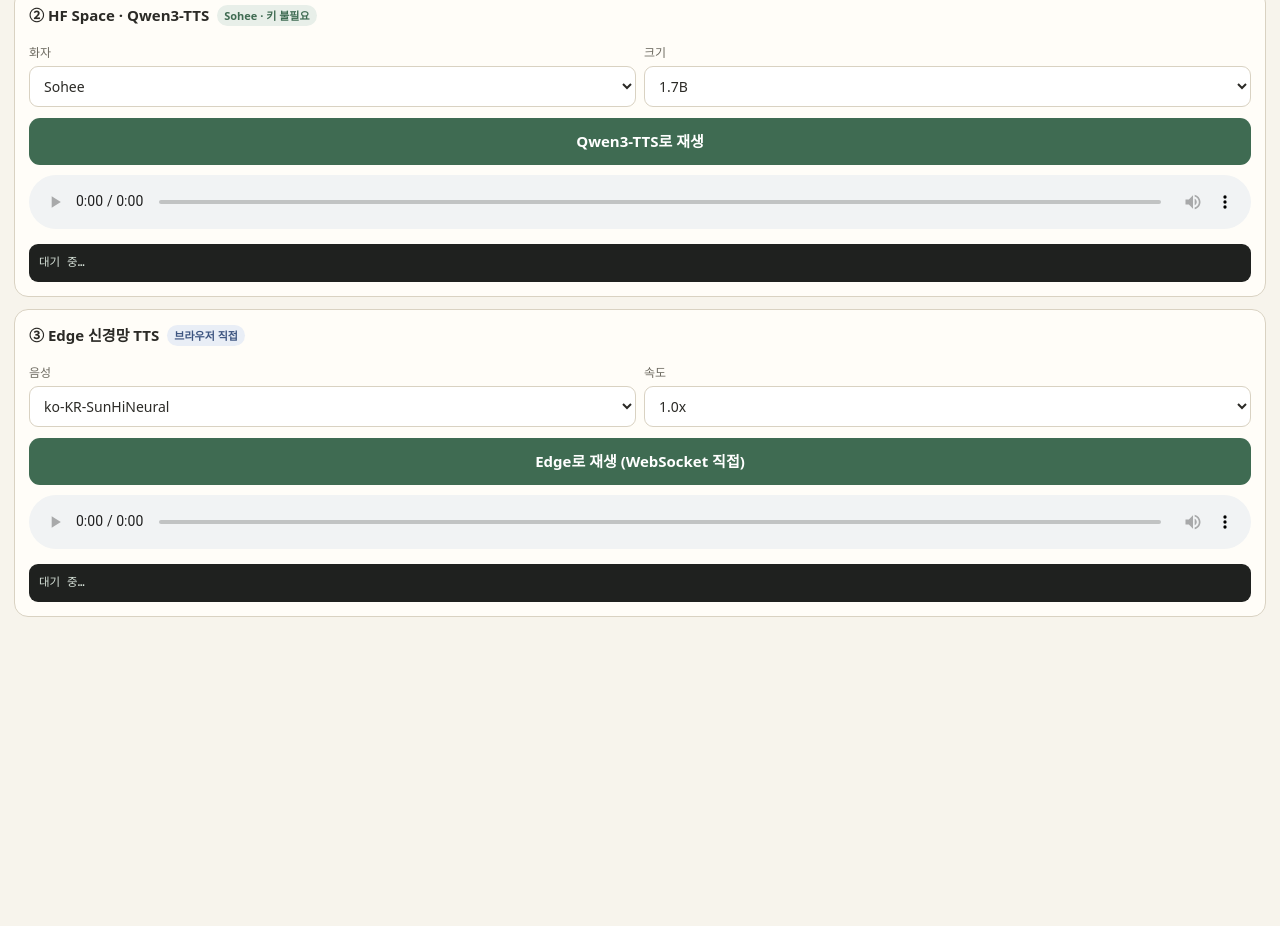
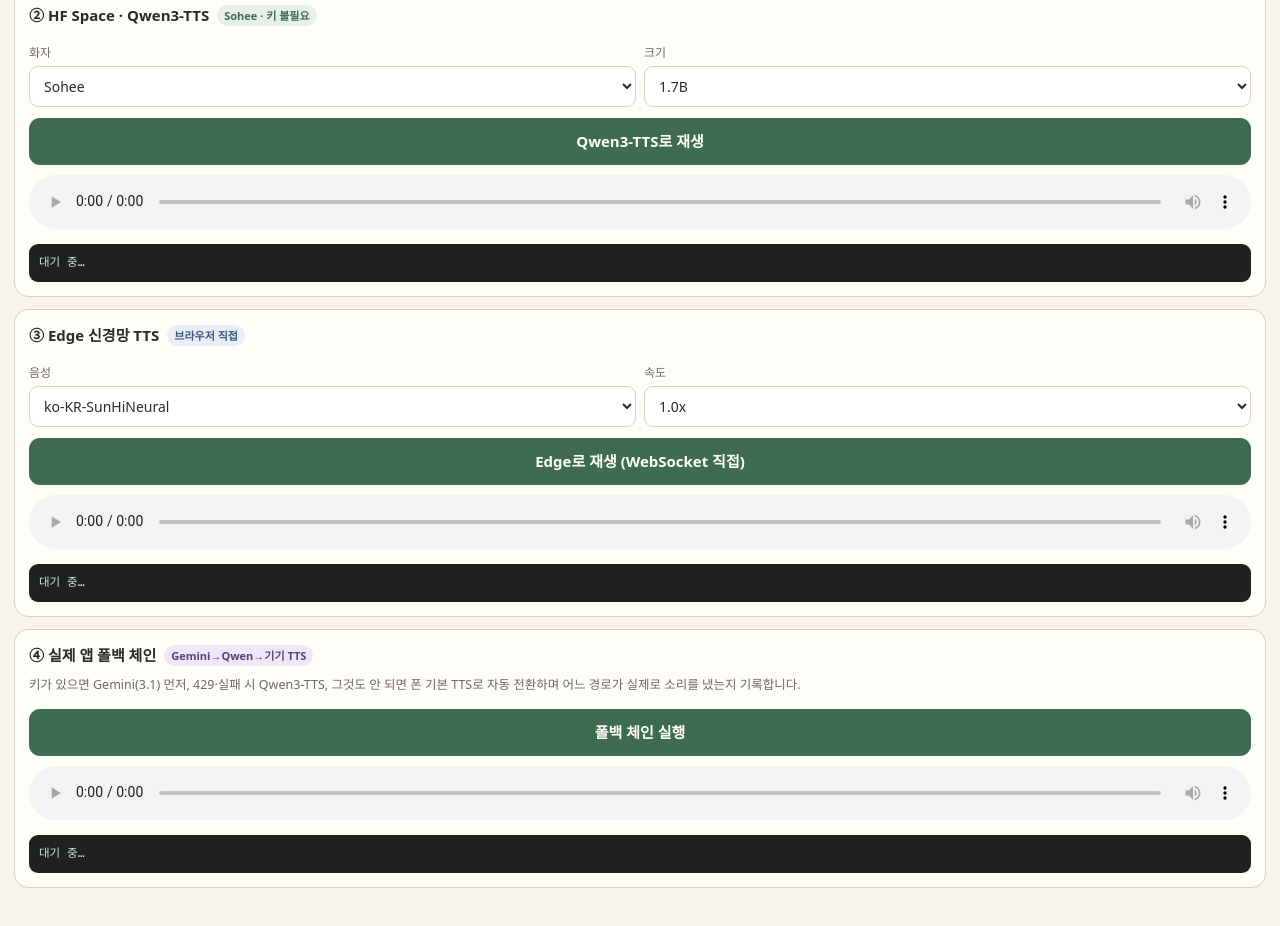
Before and after one commit to kthsp01a/kthsp1, a plain HTML site: page tts_probe.html in a window 1280 px wide. Shown: the part 711-1637 px from the top of the page. Before the commit the page ends 1400 px from the top, so only its background shows below. Drawn offline with Linux system fonts and the light colour scheme.

Commit message:
test: 폴백 체인 카드 추가, 3.8 모델 제거

```diff
--- a/tts_probe.html
+++ b/tts_probe.html
@@ -55,7 +55,7 @@
       <select id="gmodel">
         <option value="gemini-3.1-flash-tts-preview">3.1 flash tts</option>
         <option value="gemini-2.5-flash-preview-tts">2.5 flash tts</option>
-        <option value="gemini-3.8-flash-lite-tts">3.8 flash lite tts</option>
+        <option value="gemini-2.5-pro-preview-tts">2.5 pro tts</option>
       </select></div>
     <div><label>음성</label>
       <select id="gvoice">
@@ -97,6 +97,14 @@
   <button onclick="runEdge(this)">Edge로 재생 (WebSocket 직접)</button>
   <audio id="eaudio" controls></audio>
   <div class="log" id="elog">대기 중…</div>
+</div>
+
+<div class="card">
+  <h2>④ 실제 앱 폴백 체인 <span class="tag g">Gemini→Qwen→기기 TTS</span></h2>
+  <div class="sub" style="margin:0 0 4px">키가 있으면 Gemini(3.1) 먼저, 429·실패 시 Qwen3-TTS, 그것도 안 되면 폰 기본 TTS로 자동 전환하며 어느 경로가 실제로 소리를 냈는지 기록합니다.</div>
+  <button onclick="runChain(this)">폴백 체인 실행</button>
+  <audio id="caudio" controls></audio>
+  <div class="log" id="clog">대기 중…</div>
 </div>
 
 <script>
@@ -275,6 +283,86 @@ async function runEdge(btn){
 }
 // 키 저장
 document.getElementById('gkey').value = localStorage.getItem('gkey') || '';
+
+// ---------- ④ 폴백 체인 ----------
+function deviceSpeak(text, voiceHint){
+  return new Promise((res, rej)=>{
+    if(!('speechSynthesis' in window)) return rej(new Error('기기 TTS 없음'));
+    const u = new SpeechSynthesisUtterance(text);
+    u.lang = 'ko-KR'; u.rate = 1.0;
+    const vs = speechSynthesis.getVoices().filter(v=>v.lang && v.lang.toLowerCase().startsWith('ko'));
+    if(vs.length) u.voice = vs[0];
+    let spoke = false;
+    u.onstart = ()=>{ spoke = true; res(); };
+    u.onerror = (e)=> rej(new Error('기기 TTS 오류 '+(e.error||'')));
+    speechSynthesis.speak(u);
+    setTimeout(()=>{ if(!spoke) rej(new Error('기기 TTS 시작 안 됨(무음 모드/엔진 없음)')); }, 4000);
+  });
+}
+async function runChain(btn){
+  const text = document.getElementById('text').value.trim();
+  const key = (document.getElementById('gkey').value || '').trim();
+  reset('clog',''); btn.disabled = true;
+  const st = t0();
+  const a = document.getElementById('caudio');
+  // 1) Gemini
+  if(key){
+    log('clog','[1/3] Gemini 3.1 시도…');
+    try{
+      const t1=t0();
+      const r = await fetch(`https://generativelanguage.googleapis.com/v1beta/models/gemini-3.1-flash-tts-preview:generateContent?key=${encodeURIComponent(key)}`,
+        {method:'POST', headers:{'Content-Type':'application/json'},
+         body: JSON.stringify({contents:[{parts:[{text}]}],generationConfig:{responseModalities:['AUDIO'],speechConfig:{voiceConfig:{prebuiltVoiceConfig:{voiceName:'Sulafat'}}}}})});
+      if(!r.ok) throw new Error('HTTP '+r.status+' '+(await r.text()).slice(0,120));
+      const d = await r.json();
+      const part = d.candidates[0].content.parts.find(p=>p.inlineData)?.inlineData;
+      if(!part) throw new Error('오디오 없음');
+      const rate = /rate=(\d+)/.test(part.mimeType) ? +RegExp.$1 : 24000;
+      const bin = atob(part.data); const pcm = new Uint8Array(bin.length);
+      for(let i=0;i<bin.length;i++) pcm[i]=bin.charCodeAt(i);
+      a.src = URL.createObjectURL(pcmToWav(pcm, rate));
+      await a.play();
+      log('clog',`✅ Gemini 재생 (${sec(t0()-t1)} · 총 ${sec(t0()-st)})`, 'ok');
+      btn.disabled=false; return;
+    }catch(e){ log('clog','✗ Gemini 실패: '+e.message.slice(0,140), 'warn'); }
+  } else log('clog','[1/3] Gemini 건너뜀 (키 없음)');
+  // 2) Qwen
+  log('clog','[2/3] Qwen3-TTS Sohee 시도…');
+  try{
+    const t1=t0();
+    const jr = await fetch(`${SPACE}/call/generate_custom_voice`, {method:'POST', headers:{'Content-Type':'application/json'},
+      body: JSON.stringify({data:[text,'Korean','Sohee','','1.7B']})});
+    if(!jr.ok) throw new Error('join HTTP '+jr.status);
+    const { event_id } = await jr.json();
+    const sr = await fetch(`${SPACE}/call/generate_custom_voice/${event_id}`);
+    const reader = sr.body.getReader(); const dec = new TextDecoder(); let buf='', url=null, err=null;
+    while(true){
+      const {value, done} = await reader.read(); if(done) break;
+      buf += dec.decode(value, {stream:true}); let i;
+      while((i = buf.indexOf('\n\n')) >= 0){
+        const block = buf.slice(0,i); buf = buf.slice(i+2);
+        const ev = (block.match(/^event: (.*)$/m)||[])[1];
+        const dt = (block.match(/^data: (.*)$/m)||[])[1];
+        if(ev==='complete' && dt){ try{ const j=JSON.parse(dt); if(Array.isArray(j)&&j[0]?.url) url=j[0].url; }catch(_){} }
+        if(ev==='error'){ err = dt; }
+      }
+      if(url||err) break;
+    }
+    if(err) throw new Error(err.slice(0,160));
+    if(!url) throw new Error('URL 없음');
+    a.src = url; await a.play();
+    log('clog',`✅ Qwen3-TTS 재생 (${sec(t0()-t1)} · 총 ${sec(t0()-st)})`, 'ok');
+    btn.disabled=false; return;
+  }catch(e){ log('clog','✗ Qwen 실패: '+e.message.slice(0,160), 'warn'); }
+  // 3) 기기 TTS
+  log('clog','[3/3] 폰 기본 TTS로 낭독');
+  try{
+    speechSynthesis.cancel();
+    await deviceSpeak(text);
+    log('clog',`✅ 기기 TTS 재생 (총 ${sec(t0()-st)}) · 품질 하한선, 최후 수단`, 'ok');
+  }catch(e){ log('clog','✗ 기기 TTS도 실패: '+e.message,'bad'); }
+  btn.disabled=false;
+}
 </script>
 </body>
 </html>
```
